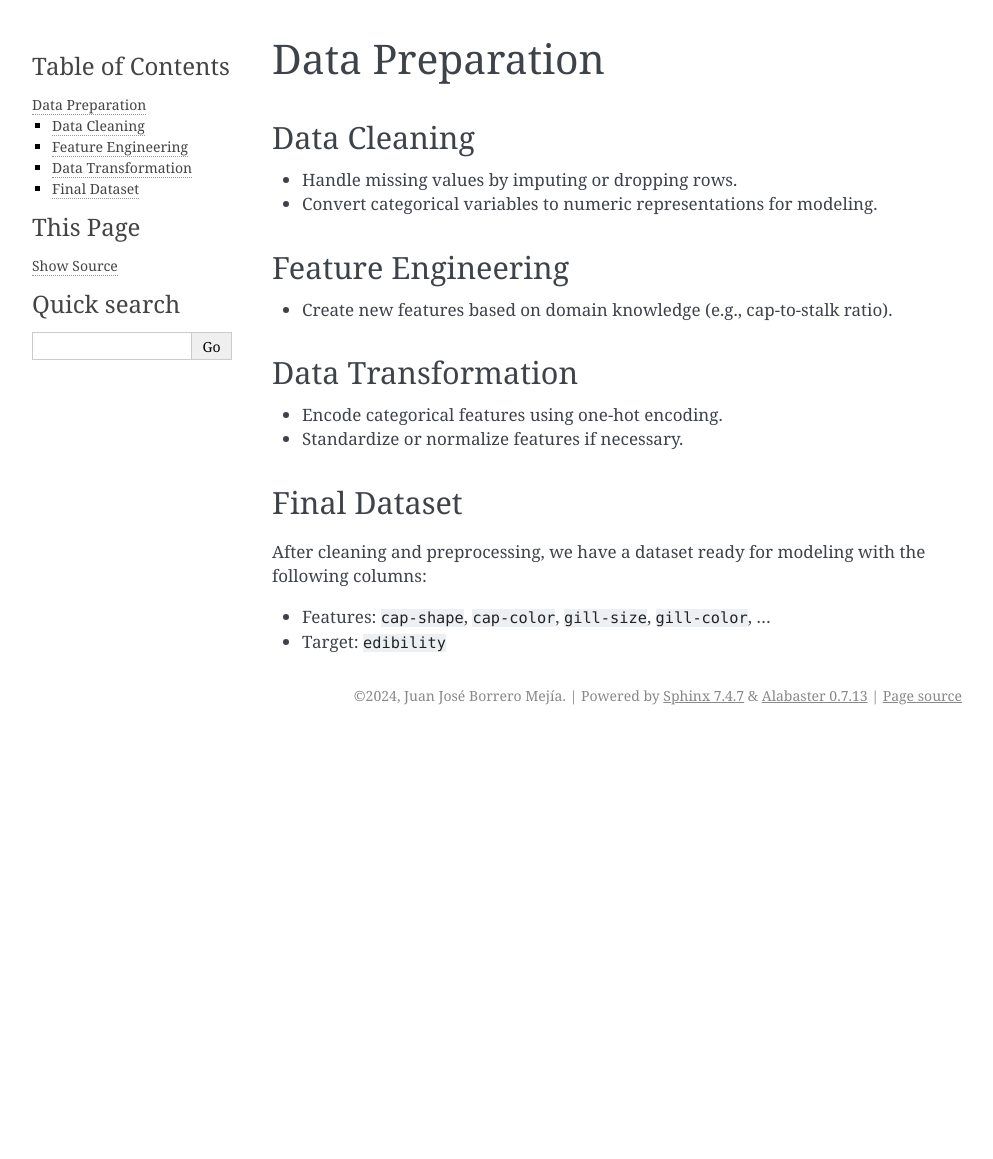
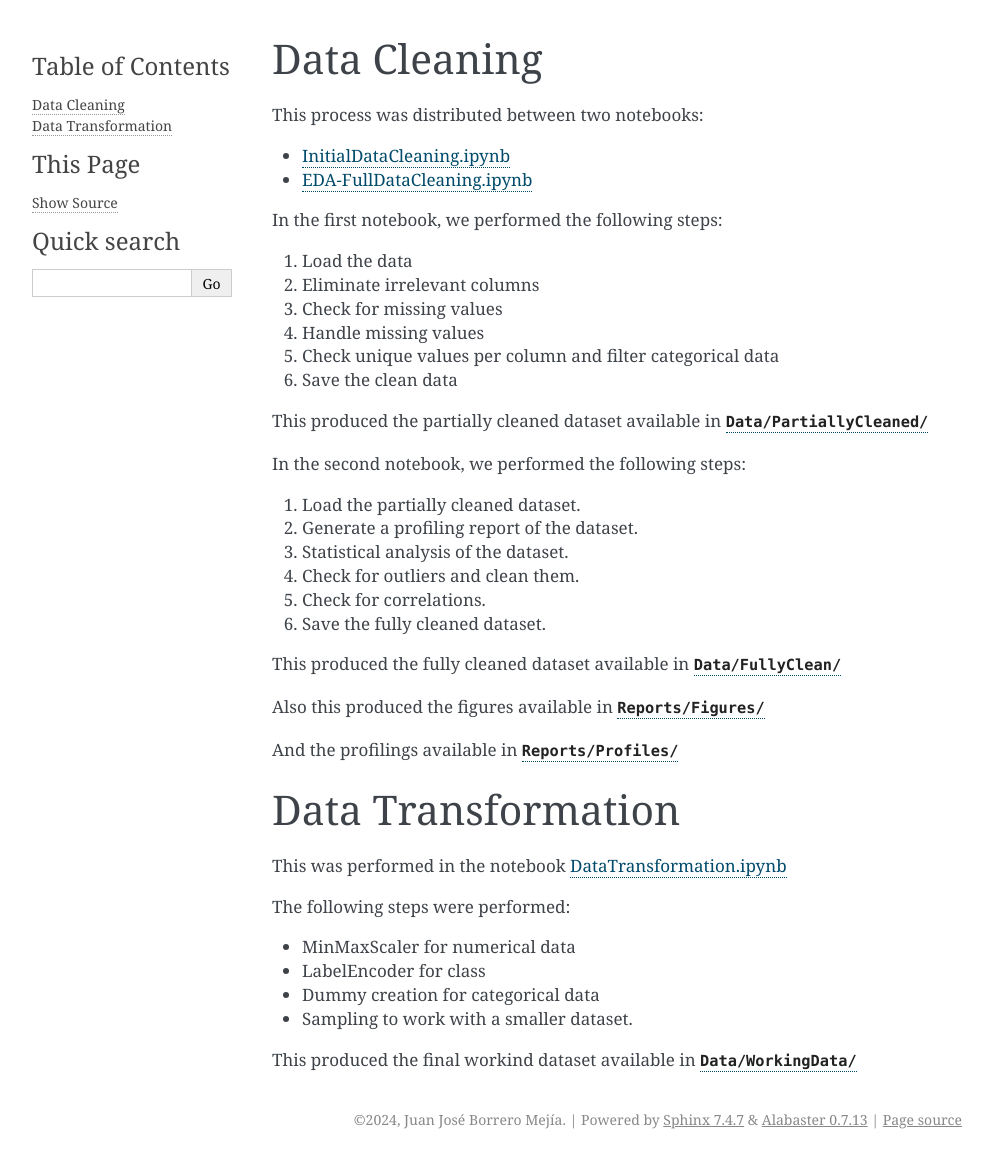
Before and after one commit to faendal/MushroomEdibilityPrediction, a Sphinx documentation site: the page built from Documentation/source/DataPreparation/dp.md, in a window 1280 px wide. Shown: the whole page, without its empty margins (148-1141 px from the left). Built offline with Sphinx 7.4.7, drawn with Linux system fonts in a browser that asks for light colours; pages that are not in the unit, such as notebooks, are missing from menus; before the commit the page ends 900 px from its top, so only the background shows below that.

Commit message:
Documentation update

```diff
--- a/Documentation/source/DataPreparation/dp.md
+++ b/Documentation/source/DataPreparation/dp.md
@@ -1,17 +1,45 @@
-# Data Preparation
+## Data Cleaning
 
-## Data Cleaning
-- Handle missing values by imputing or dropping rows.
-- Convert categorical variables to numeric representations for modeling.
+This process was distributed between two notebooks:
 
-## Feature Engineering
-- Create new features based on domain knowledge (e.g., cap-to-stalk ratio).
+- [InitialDataCleaning.ipynb](https://github.com/faendal/MushroomEdibilityPrediction/blob/main/Notebooks/1.1-InitialDataCleaning.ipynb)
+- [EDA-FullDataCleaning.ipynb](https://github.com/faendal/MushroomEdibilityPrediction/blob/main/Notebooks/1.2-EDA-FullDataCleaning.ipynb)
+
+In the first notebook, we performed the following steps:
+
+1. Load the data
+2. Eliminate irrelevant columns
+3. Check for missing values
+4. Handle missing values
+5. Check unique values per column and filter categorical data
+6. Save the clean data
+
+This produced the partially cleaned dataset available in [`Data/PartiallyCleaned/`](https://github.com/faendal/MushroomEdibilityPrediction/tree/main/Data/PartiallyClean)
+
+In the second notebook, we performed the following steps:
+
+1. Load the partially cleaned dataset.
+2. Generate a profiling report of the dataset.
+3. Statistical analysis of the dataset.
+4. Check for outliers and clean them.
+5. Check for correlations.
+6. Save the fully cleaned dataset.
+
+This produced the fully cleaned dataset available in [`Data/FullyClean/`](https://github.com/faendal/MushroomEdibilityPrediction/tree/main/Data/FullyClean)
+
+Also this produced the figures available in [`Reports/Figures/`](https://github.com/faendal/MushroomEdibilityPrediction/tree/main/Reports/Figures)
+
+And the profilings available in [`Reports/Profiles/`](https://github.com/faendal/MushroomEdibilityPrediction/tree/main/Reports/Profiles)
 
 ## Data Transformation
-- Encode categorical features using one-hot encoding.
-- Standardize or normalize features if necessary.
 
-## Final Dataset
-After cleaning and preprocessing, we have a dataset ready for modeling with the following columns:
-- Features: `cap-shape`, `cap-color`, `gill-size`, `gill-color`, ...
-- Target: `edibility`
+This was performed in the notebook [DataTransformation.ipynb](https://github.com/faendal/MushroomEdibilityPrediction/blob/main/Notebooks/1.3-DataTransformation.ipynb)
+
+The following steps were performed:
+
+- MinMaxScaler for numerical data
+- LabelEncoder for class
+- Dummy creation for categorical data
+- Sampling to work with a smaller dataset.
+
+This produced the final workind dataset available in [`Data/WorkingData/`](https://github.com/faendal/MushroomEdibilityPrediction/tree/main/Data/WorkingData)
```
Also changed, not shown: Documentation/source/BussinessUnderstanding/bu.md (+1 -3 lines), Documentation/source/DataUnderstanding/du.md (+2 -2 lines), Documentation/source/Deployment/dep.md (+0 -2 lines), Documentation/source/Evaluation/eva.md (+0 -2 lines), Documentation/source/Modeling/mod.md (+1 -3 lines), 8 other files.
